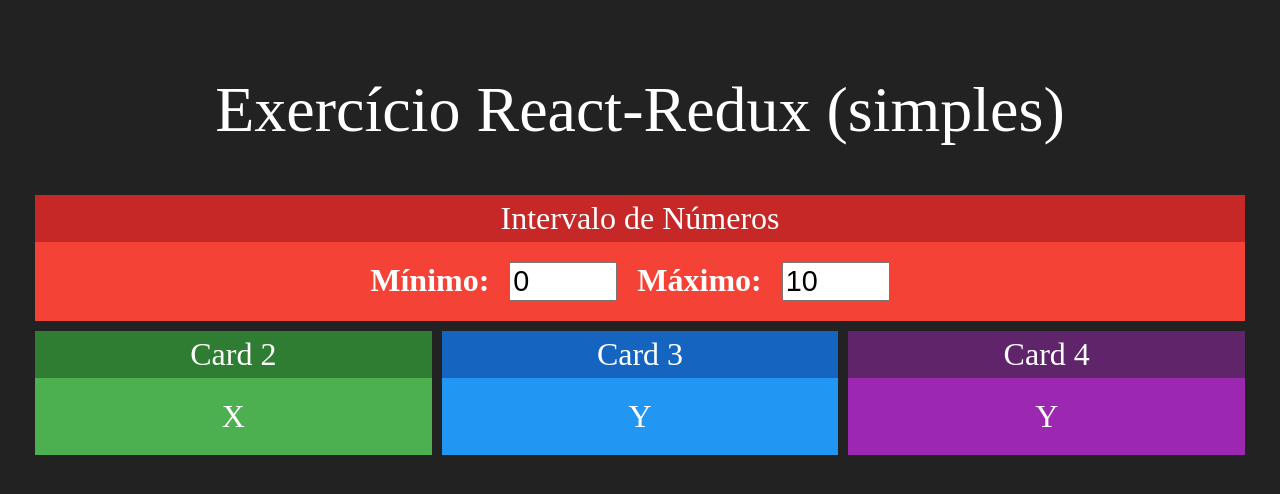
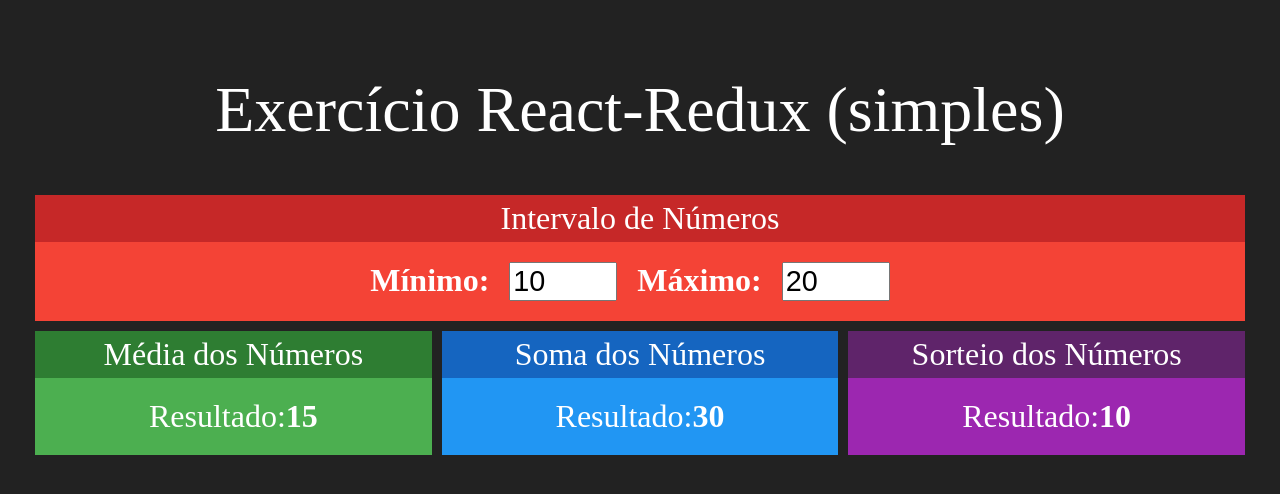
Before and after one commit to manoelmachado/redux, a React (Create React App) app in the folder redux-simples/: page / in a window 1280 px wide. Shown: the top 494 px of the page. Built offline with nearby package versions, Linux system fonts and the light colour scheme.

Commit message:
adicionado a lógica da aplicação
adicionado a lógica da aplicação informando a soma, média e um número aleatório entre os valores que agora podem ser alterados no input

```diff
--- a/redux-simples/src/App.js
+++ b/redux-simples/src/App.js
@@ -1,19 +1,29 @@
-import logo from './logo.svg';
+import logo, { useState } from 'react';
 import './App.css';
-import Card from './components/Card';
+
 import Intervalo from './components/Intervalo';
+import Media from './components/Media';
+import Soma from './components/Soma';
+import Sorteio from './components/Sorteio';
 
 function App() {
+
+  const [min, setMin] = useState(10)
+  const [max, setMax] = useState(20)
+
   return (
     <div className="App">
       <h1>Exercício React-Redux (simples)</h1>
       <div className='linha'>
-        <Intervalo></Intervalo>
+        <Intervalo min={min} max={max}
+          onMinChanged={setMin}
+          onMaxChanged={setMax}
+        ></Intervalo>
       </div>
       <div className='linha'>
-        <Card title="Card 2" green> X </Card>
-        <Card title="Card 3" blue> Y </Card>
-        <Card title="Card 4" purple> Y </Card>
+        <Media min={min} max={max}></Media>
+        <Soma min={min} max={max}></Soma>
+        <Sorteio min={min} max={max}></Sorteio>
       </div>
 
     </div>
--- a/redux-simples/src/components/Card.css
+++ b/redux-simples/src/components/Card.css
@@ -19,14 +19,34 @@
   padding: 20px;
 }
 
-.Card.Red .Header { color: #FFF; background-color: #c62828; }
-.Card.Red .Content { background-color: #f44336; }
+.Card.Red .Header {
+  color: #fff;
+  background-color: #c62828;
+}
+.Card.Red .Content {
+  background-color: #f44336;
+}
 
-.Card.Green .Header { color: #FFF; background-color: #2e7d32; }
-.Card.Green .Content { background-color: #4caf50; }
+.Card.Green .Header {
+  color: #fff;
+  background-color: #2e7d32;
+}
+.Card.Green .Content {
+  background-color: #4caf50;
+}
 
-.Card.Blue .Header { color: #FFF; background-color: #1565c0; }
-.Card.Blue .Content { background-color: #2196f3; }
+.Card.Blue .Header {
+  color: #fff;
+  background-color: #1565c0;
+}
+.Card.Blue .Content {
+  background-color: #2196f3;
+}
 
-.Card.Purple .Header { color: #FFF; background-color: #9b27b081; }
-.Card.Purple .Content { background-color: #9c27b0; }
+.Card.Purple .Header {
+  color: #fff;
+  background-color: #9b27b081;
+}
+.Card.Purple .Content {
+  background-color: #9c27b0;
+}
--- a/redux-simples/src/components/Intervalo.jsx
+++ b/redux-simples/src/components/Intervalo.jsx
@@ -1,20 +1,30 @@
-import './Intervalo.css'
+import "./Intervalo.css";
 import React from "react";
-import Card from './Card';
+import Card from "./Card";
 
-export default props => {
+export default (props) => {
+  const { min, max } = props;
+
   return (
     <Card title="Intervalo de Números" red>
-            <div className='Intervalo'>
+      <div className="Intervalo">
         <span>
           <strong>Mínimo:</strong>
-                    <input type="number" value={0} readOnly/>
+          <input
+            type="number"
+            value={min}
+            onChange={(e) => props.onMinChanged(+e.target.value)}
+          />
         </span>
         <span>
           <strong>Máximo:</strong>
-                    <input type="number" value={10} readOnly/>
+          <input
+            type="number"
+            value={max}
+            onChange={(e) => props.onMaxChanged(+e.target.value)}
+          />
         </span>
       </div>
     </Card>
-    )
-}
+  );
+};
--- /dev/null
+++ b/redux-simples/src/components/Media.jsx
@@ -0,0 +1,17 @@
+import React from "react";
+import Card from "./Card";
+
+export default (props) => {
+  const { min, max } = props;
+
+  return (
+    <Card title="Média dos Números" green>
+      <div>
+        <span>
+          <span>Resultado:</span>
+          <strong>{(max + min) / 2}</strong>
+        </span>
+      </div>
+    </Card>
+  );
+};
--- /dev/null
+++ b/redux-simples/src/components/Soma.jsx
@@ -0,0 +1,17 @@
+import React from "react";
+import Card from "./Card";
+
+export default (props) => {
+  const { min, max } = props;
+
+  return (
+    <Card title="Soma dos Números" blue>
+      <div>
+        <span>
+          <span>Resultado:</span>
+          <strong>{min + max}</strong>
+        </span>
+      </div>
+    </Card>
+  );
+};
--- /dev/null
+++ b/redux-simples/src/components/Sorteio.jsx
@@ -0,0 +1,18 @@
+import React from "react";
+import Card from "./Card";
+
+export default (props) => {
+  const { min, max } = props;
+  const aleatorio = parseInt(Math.random() * (max - min)) + min;
+
+  return (
+    <Card title="Sorteio dos Números" purple>
+      <div>
+        <span>
+          <span>Resultado:</span>
+          <strong>{aleatorio}</strong>
+        </span>
+      </div>
+    </Card>
+  );
+};
```
Also changed, not shown: redux-simples/src/components/Card.jsx (+13 -14 lines), redux-simples/src/components/Intervalo.css (+4 -4 lines). Lines whose indentation alone changed are shown as unchanged.
